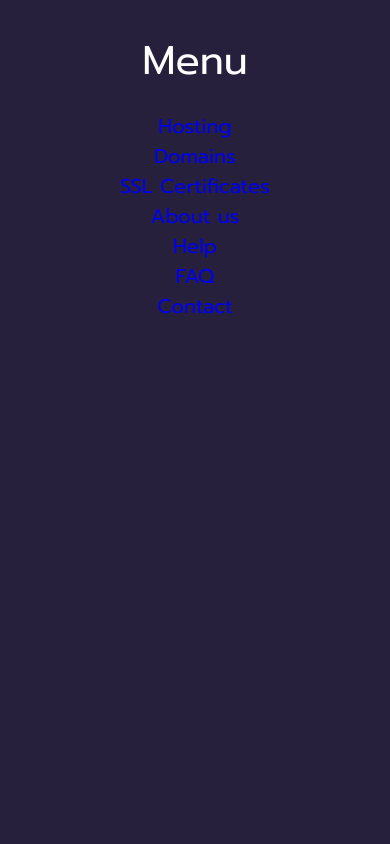
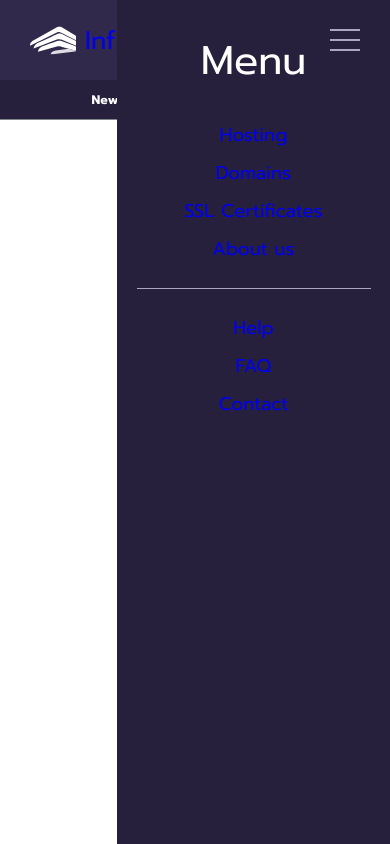
Before and after one commit to donghhan/infhost, a React (Vite) app: page / in a window 390 px wide. Built offline with nearby package versions, Linux system fonts and the light colour scheme.

Commit message:
Hamburger menu finished

```diff
--- a/src/components/navbar/MainNavBar.tsx
+++ b/src/components/navbar/MainNavBar.tsx
@@ -121,7 +121,6 @@ const MyAccountButton = styled(Link)`
 
 export default function MainNavBar() {
   const [open, setOpen] = useState<boolean>(false);
-  console.log(open);
 
   return (
     <MainNavBarSection>
@@ -130,8 +129,8 @@ export default function MainNavBar() {
         <span>InfHost</span>
       </Logo>
       <>
-        {/* <HamburgerButton open={open} setOpen={setOpen} /> */}
-        <HamburgerMenu open={open} />
+        <HamburgerButton open={open} setOpen={setOpen} />
+        <HamburgerMenu open={open} setOpen={setOpen} />
       </>
       <NavItems>
         <li>
--- a/src/components/navbar/hamburger/HarmburgerButton.tsx
+++ b/src/components/navbar/hamburger/HarmburgerButton.tsx
@@ -1,17 +1,14 @@
 import styled from "styled-components";
-import { HamburgerProp } from "./hamburgerInterface";
+import { StyledHamburgerBtnProp, HamburgerMenuProp } from "./interface";
+import { device } from "../../../styles/breakpoints";
 
-interface IHamburgerButton {
-  open: boolean;
-  setOpen: (open: boolean) => void;
-}
-
-const StyledHamburgerBtn = styled.div<HamburgerProp>`
+const StyledHamburgerBtn = styled.div<StyledHamburgerBtnProp>`
   width: 30px;
   height: 30px;
   display: flex;
   align-items: center;
   cursor: pointer;
+  z-index: 10;
 
   div {
     width: 100%;
@@ -37,9 +34,13 @@ const StyledHamburgerBtn = styled.div<HamburgerProp>`
       background-color: ${(props) => props.theme.colors.lightgray};
     }
   }
+
+  @media screen and ${device.tablet} {
+    display: none;
+  }
 `;
 
-export default function HamburgerButton({ open, setOpen }: IHamburgerButton) {
+export default function HamburgerButton({ open, setOpen }: HamburgerMenuProp) {
   return (
     <StyledHamburgerBtn open={open} onClick={() => setOpen(!open)}>
       <div />
--- a/src/components/navbar/hamburger/HarmburgerMenu.tsx
+++ b/src/components/navbar/hamburger/HarmburgerMenu.tsx
@@ -1,22 +1,23 @@
-import { useState } from "react";
 import styled from "styled-components";
+import { StyledHamburgerBtnProp, HamburgerMenuProp } from "./interface";
 import { Link } from "react-router-dom";
 import { device } from "../../../styles/breakpoints";
 
-const HamburgerMenuWrapper = styled.article<{ open: boolean }>`
+const HamburgerMenuWrapper = styled.article<StyledHamburgerBtnProp>`
   @media screen and ${device.mobileS} {
     position: fixed;
     top: 0;
     right: 0;
-    width: 100%;
+    width: 70%;
     height: 100vh;
     display: flex;
     flex-direction: column;
     align-items: center;
     text-align: center;
-    padding-top: 30px;
+    padding: 30px 5% 0;
     font-size: 20px;
-    transform: ${({ open }) => (open ? "transformX(0)" : "transformX(100%)")};
+    transform: ${({ open }) => (open ? "translateX(0)" : "translate(100%)")};
+    transition: transform 250ms ease-in-out;
     background-color: ${(props) => props.theme.colors.deepPurple};
   }
 
@@ -30,13 +31,31 @@ const HamburgerMenuText = styled.span`
   margin-bottom: 20px;
 `;
 
-const MainMenuList = styled.ul``;
+const Line = styled.hr`
+  width: 100%;
+  height: 1px;
+  background-color: ${(props) => props.theme.colors.lightgray};
+  border: none;
+  margin: 15px 0;
+`;
 
-const SubMenuList = styled.ul``;
+const MainMenuList = styled.ul`
+  font-size: 18.5px;
 
-export default function HamburgerMenu() {
-  const [open, setOpen] = useState<boolean>(false);
+  li {
+    margin: 10px 0;
+  }
+`;
 
+const SubMenuList = styled.ul`
+  font-size: 18.5px;
+
+  li {
+    margin: 10px 0;
+  }
+`;
+
+export default function HamburgerMenu({ open }: HamburgerMenuProp) {
   return (
     <HamburgerMenuWrapper open={open}>
       <HamburgerMenuText>Menu</HamburgerMenuText>
@@ -54,6 +73,7 @@ export default function HamburgerMenu() {
           <Link to="/">About us</Link>
         </li>
       </MainMenuList>
+      <Line />
       <SubMenuList>
         <li>
           <Link to="/">Help</Link>
--- a/src/components/navbar/hamburger/hamburgerInterface.ts
+++ /dev/null
@@ -1,3 +0,0 @@
-export interface HamburgerProp {
-  open: boolean;
-}
--- /dev/null
+++ b/src/components/navbar/hamburger/interface.ts
@@ -0,0 +1,8 @@
+export interface StyledHamburgerBtnProp {
+  open: boolean;
+}
+
+export interface HamburgerMenuProp {
+  open: boolean;
+  setOpen: (open: boolean) => void;
+}
```
